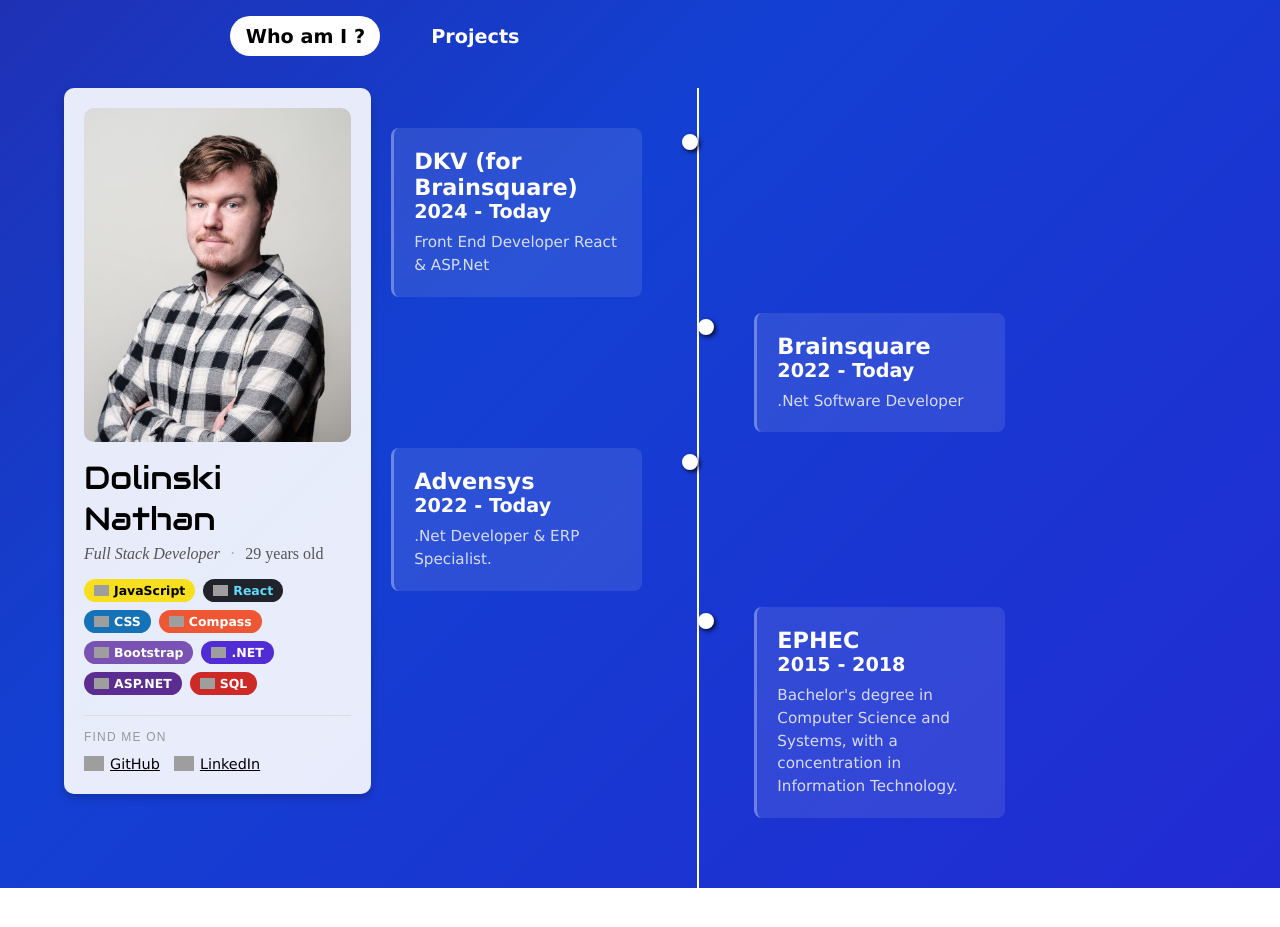
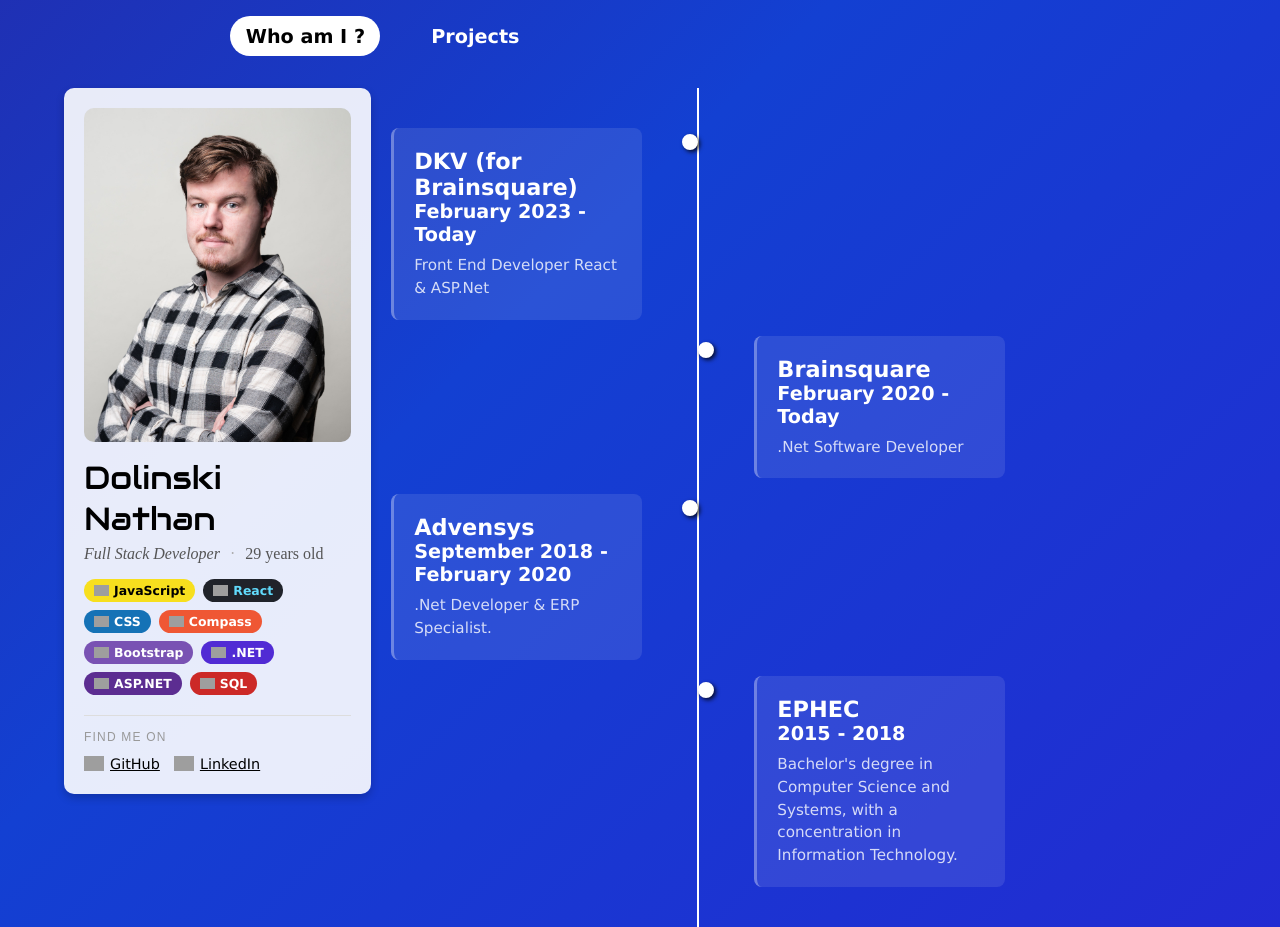
Before and after one commit to Platinate/Portfolio, a React (Vite) app: page / in a window 1280 px wide. Before the commit the page ends 888 px from the top, so only its background shows below. Built offline with nearby package versions, Linux system fonts and the light colour scheme; grey boxes are pictures that could not be loaded.

Commit message:
Update dates

```diff
--- a/src/components/organisms/Timeline/Timeline.tsx
+++ b/src/components/organisms/Timeline/Timeline.tsx
@@ -4,15 +4,15 @@ import TimelineItem, {type TimelineItemProps} from "../../molecules/TimelineItem
 
 const timelineData: TimelineItemProps[] = [
     {
-        title: <div><h1>DKV (for Brainsquare)</h1><h2>2024 - Today</h2></div>,
+        title: <div><h1>DKV (for Brainsquare)</h1><h2>February 2023 - Today</h2></div>,
         description: "Front End Developer React & ASP.Net"
     },
     {
-        title: <div><h1>Brainsquare</h1><h2>2022 - Today</h2></div>,
+        title: <div><h1>Brainsquare</h1><h2>February 2020 - Today</h2></div>,
         description: ".Net Software Developer"
     },
     {
-        title: <div><h1>Advensys</h1><h2>2022 - Today</h2></div>,
+        title: <div><h1>Advensys</h1><h2>September 2018 - February 2020</h2></div>,
         description: ".Net Developer & ERP Specialist."
     },
     {
```
